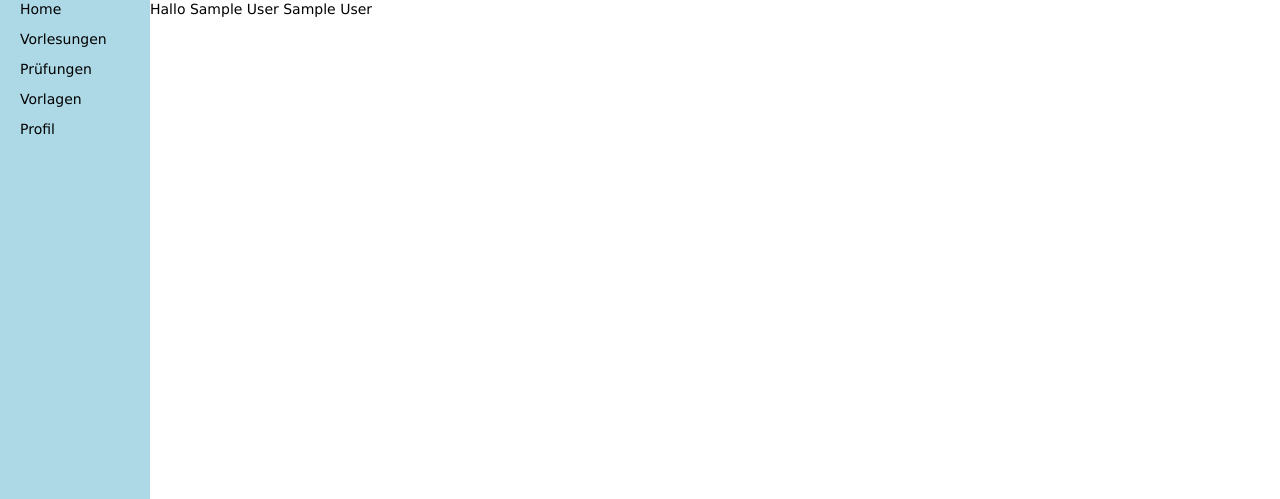
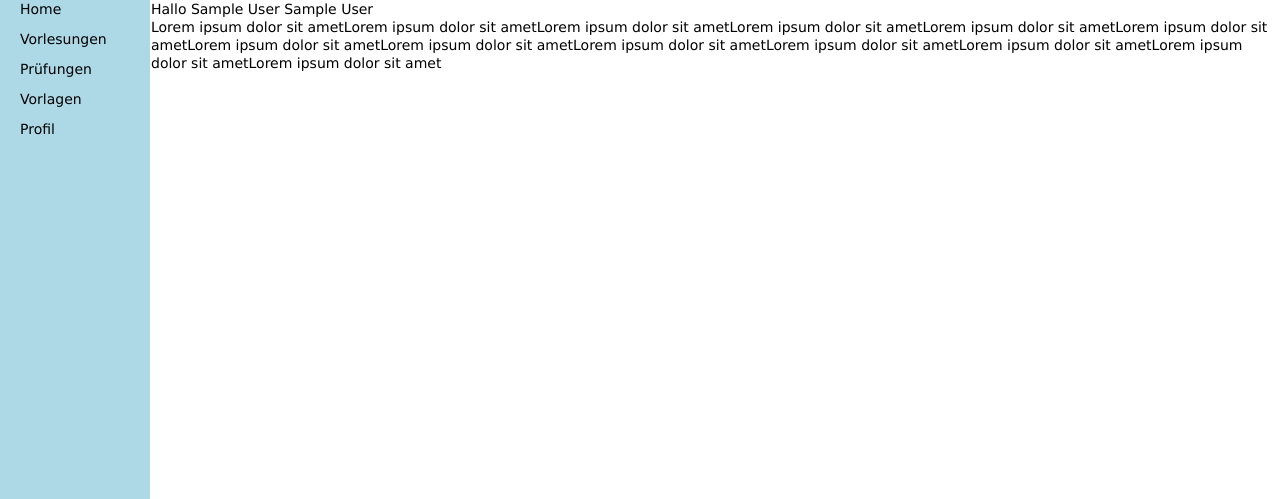
Before and after one commit to programming-potatoe/ISS, a PHP site: page / in a window 1280 px wide. Shown: the part 80-579 px from the top of the page. Run offline with PHP 8.4, Linux system fonts and the light colour scheme; the visitor is signed in with stand-in values (Sample User, id 1).

Commit message:
Update Stylesheet
Updated stylesheet. For further information pay atention to the added
code...

```diff
--- a/Software/content/user_home.php
+++ b/Software/content/user_home.php
@@ -9,3 +9,5 @@
      echo "Hallo ".$_SESSION['user_vname']." ".$_SESSION['user_name'];
 
 ?>
+
+<p>Lorem ipsum dolor sit ametLorem ipsum dolor sit ametLorem ipsum dolor sit ametLorem ipsum dolor sit ametLorem ipsum dolor sit ametLorem ipsum dolor sit ametLorem ipsum dolor sit ametLorem ipsum dolor sit ametLorem ipsum dolor sit ametLorem ipsum dolor sit ametLorem ipsum dolor sit ametLorem ipsum dolor sit ametLorem ipsum dolor sit amet</p>
--- a/Software/design/design.css
+++ b/Software/design/design.css
@@ -75,5 +75,5 @@ table, th, td{
 }
 
 .pageContent{
-	float:				left;
+	margin-left:		151px;
 }
```
